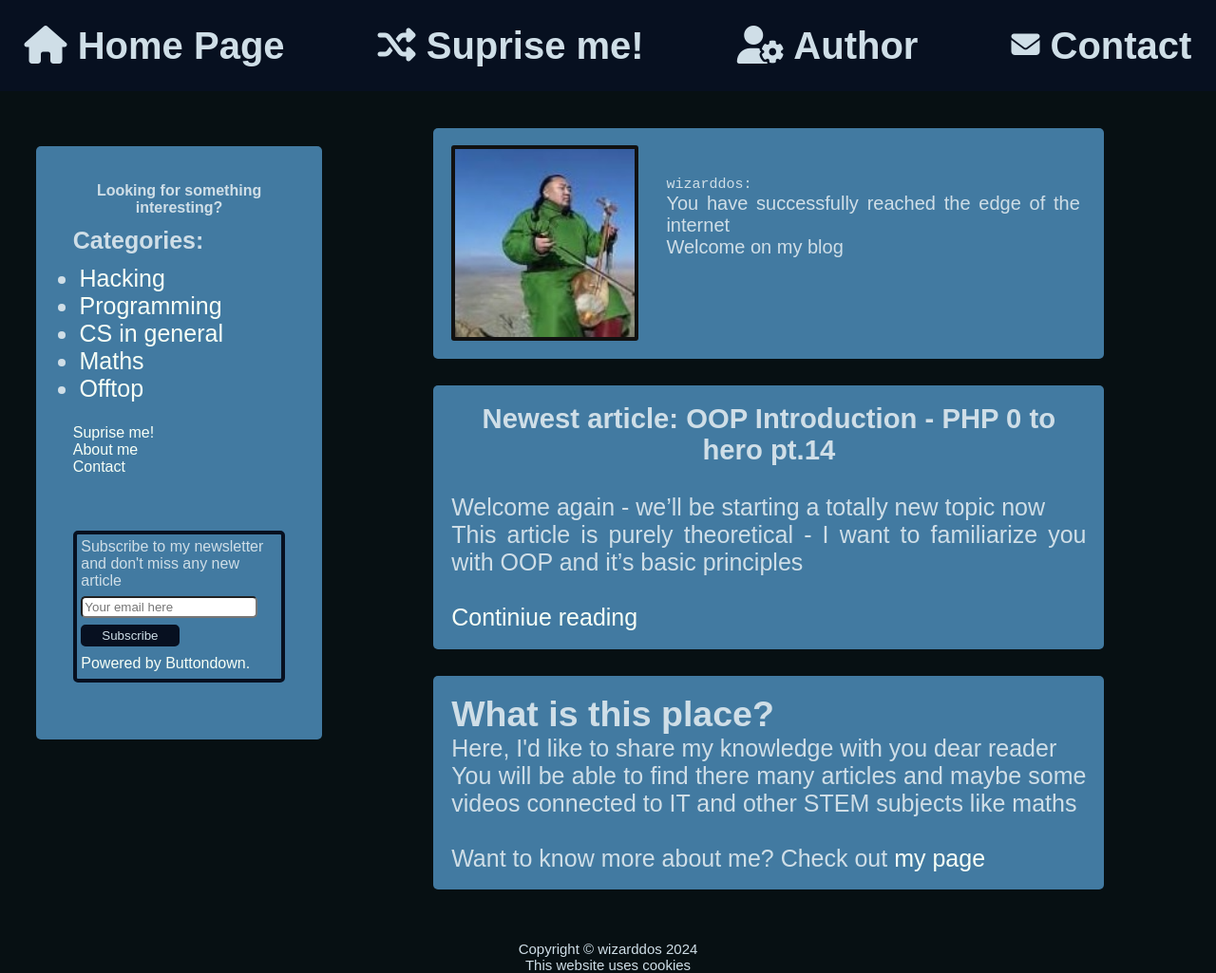
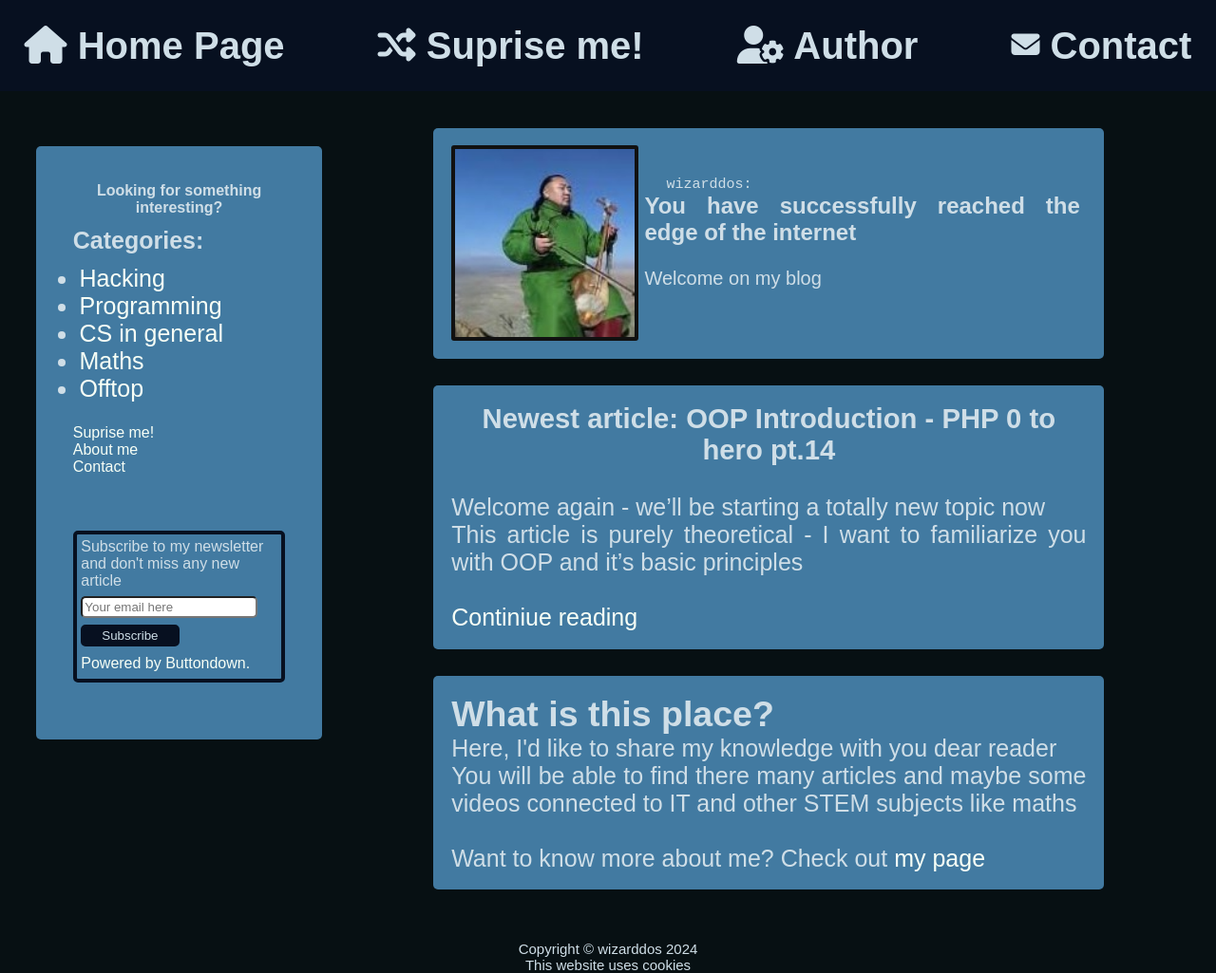
Before and after one commit to wizarddos/blog, a Jekyll site: the page built from index.html, in a window 1280 px wide and 1025 px high. Shown: the whole window at 95% size. Built offline with Jekyll 4.4.1, drawn with Linux system fonts in a browser that asks for light colours.

```diff
--- a/_layouts/post.html
+++ b/_layouts/post.html
@@ -4,6 +4,7 @@ comments: true
 ---
 
 <link rel="stylesheet" href="{{site.baseurl}}/assets/css/monokai.css">
+<link rel="cannonical" href="{{site.baseurl}}{{ page.url }}">
 <section class = "article">
     <h1 class = "centered">{{ page.title}} </h1>
     <p class = "centered category"><a href = "{{ site.baseurl }}/categories/{{ page.category | downcase }}">{{ page.category }}</a></p><br/>
--- a/assets/css/styles.css
+++ b/assets/css/styles.css
@@ -86,3 +86,7 @@ a{
 a:hover{
     text-decoration: underline;
 }
+
+.small-text{
+    font-size: x-large;
+}
--- a/index.html
+++ b/index.html
@@ -8,7 +8,7 @@ title: Home
                     <p class="message">
                         <span class = "owner-quote">wizarddos:</span>
                         <br/>
-                        You have successfully reached the edge of the internet
+                        <h1 class = "small-text">You have successfully reached the edge of the internet</h1>
                         <br/>
                         Welcome on my blog
                     </p>
```
